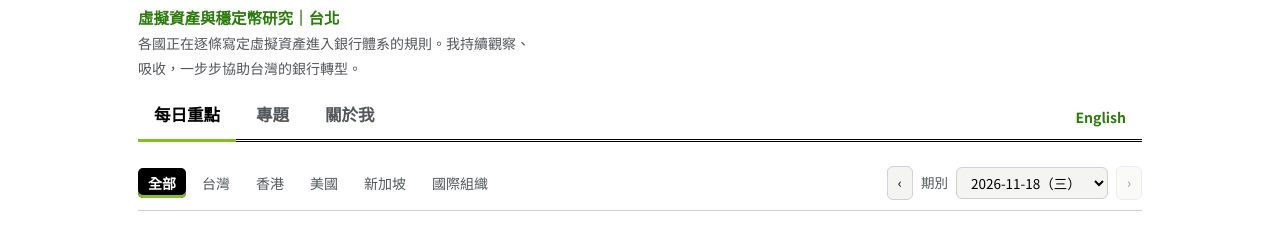
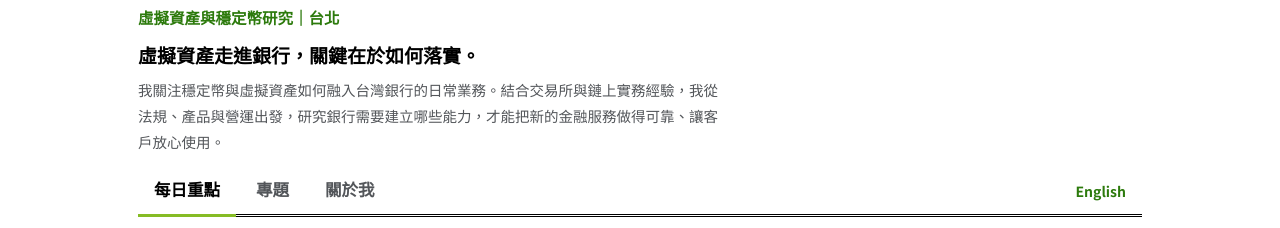
Before and after one commit to 0xdanielchen/digital-asset-brief, a plain HTML site: page index.html in a window 1280 px wide. Shown: the part 77-305 px from the top of the page. Drawn offline with Linux system fonts and the light colour scheme.

Commit message:
Update homepage headline and intro (zh/en)

```diff
--- a/index.html
+++ b/index.html
@@ -30,7 +30,11 @@ button:focus-visible,select:focus-visible,summary:focus-visible,a:focus-visible{
 .who h1{font-family:var(--display);font-weight:900;font-size:36px;line-height:1.2;margin:0}
 .who h1 span{font-size:22px;font-weight:600;margin-left:10px}
 .who .role{font-weight:700;color:var(--accent);margin-top:4px}
-.who .tag{color:var(--muted);font-size:14px;max-width:52ch}
+.who .pitch{font-family:var(--display);font-weight:600;font-size:19px;line-height:1.45;color:var(--ink);margin-top:12px;max-width:40em;text-wrap:balance}
+.who .pitch:empty{display:none}
+.who .tag{color:var(--muted);font-size:14.5px;line-height:1.8;max-width:46em;margin-top:6px}
+.who .pitch:empty + .tag{margin-top:0}
+html[lang="zh-Hant"] .who .tag{max-width:40em}
 .tabs{display:flex;flex-wrap:wrap;gap:4px;border-bottom:3px double var(--ink);width:100%}
 .tab{font:inherit;font-family:var(--display);font-weight:600;font-size:16.5px;border:0;background:none;color:var(--muted);padding:8px 16px;cursor:pointer;border-bottom:3px solid transparent;margin-bottom:-3px}
 .tab:hover{color:var(--ink)}
@@ -106,7 +110,7 @@ summary{cursor:pointer;font-size:13.5px;color:var(--accent);width:fit-content}
 .row b{display:block}
 .row .m{font-size:13px;color:var(--muted);font-variant-numeric:tabular-nums}
 .row .d{font-size:14.5px}
-@media (max-width:820px){.lead,.grid,.about,.macro .mg{grid-template-columns:1fr}.who h1{font-size:28px}.lead h2{font-size:25px}.thesis{grid-template-columns:44px 1fr}.thesis .n{font-size:32px}.tab{padding:8px 10px;font-size:15.5px}}
+@media (max-width:820px){.lead,.grid,.about,.macro .mg{grid-template-columns:1fr}.who h1{font-size:28px}.who .pitch{font-size:17px}.lead h2{font-size:25px}.thesis{grid-template-columns:44px 1fr}.thesis .n{font-size:32px}.tab{padding:8px 10px;font-size:15.5px}}
 </style>
 </head>
 <body>
@@ -115,6 +119,7 @@ summary{cursor:pointer;font-size:13.5px;color:var(--accent);width:fit-content}
     <div class="who">
       <h1 id="pname"></h1>
       <div class="role" id="prole"></div>
+      <div class="pitch" id="ppitch"></div>
       <div class="tag" id="ptag"></div>
     </div>
     <nav class="tabs" id="tabs" aria-label="Pages"></nav>
@@ -200,6 +205,7 @@ function renderMast(){
   const h = $("pname"); h.textContent = P.name || "";
   if (P.nameZh) h.appendChild(el("span",null,P.nameZh));
   $("prole").textContent = [P.title, P.location].filter(Boolean).join(t().sep);
+  $("ppitch").textContent = P.pitch || "";
   $("ptag").textContent = P.tagline || "";
   const tabs = $("tabs"); tabs.textContent = "";
   const names = ["daily"].concat((P.views || []).length ? ["views"] : [], (window.FEATURES || []).length ? ["features"] : [], ["about"]);
--- a/profile.js
+++ b/profile.js
@@ -4,7 +4,8 @@ window.PROFILE = {
   nameZh: "陳世曜",
   title: "虛擬資產與穩定幣研究",
   location: "台北",
-  tagline: "各國正在逐條寫定虛擬資產進入銀行體系的規則。我持續觀察、吸收，一步步協助台灣的銀行轉型。",
+  pitch: "虛擬資產走進銀行，關鍵在於如何落實。",
+  tagline: "我關注穩定幣與虛擬資產如何融入台灣銀行的日常業務。結合交易所與鏈上實務經驗，我從法規、產品與營運出發，研究銀行需要建立哪些能力，才能把新的金融服務做得可靠、讓客戶放心使用。",
   bio: [
     "我研究虛擬資產、穩定幣與現實世界資產代幣化如何進入傳統金融，重點放在台灣的銀行該怎麼設計業務架構。",
     "背景橫跨交易所與傳統金融：在 Binance 亞太區做過成長與研究合作，自己操作鏈上與永續合約部位，也熟悉台股的借券與 ETF 申購買回實務。這個網站是我每天的工作筆記，法規來源以主管機關原文為準。"
@@ -35,7 +36,8 @@ window.PROFILE = {
     nameZh: "",
     title: "Digital Assets & Stablecoin Research",
     location: "Taipei",
-    tagline: "Regulators are writing, clause by clause, the rules that bring digital assets into banking. I watch, absorb, and help Taiwan's banks make the shift one step at a time.",
+    pitch: "Bringing digital assets into banking starts with getting the details right.",
+    tagline: "I research how stablecoins and digital assets can fit into everyday banking in Taiwan. Drawing on my experience with exchanges and on-chain products, I explore the regulatory, product and operational capabilities banks need to deliver reliable services that customers can trust.",
     bio: [
       "I study how digital assets, stablecoins and tokenised real-world assets enter traditional finance, with a focus on how banks in Taiwan should structure these businesses.",
       "My background spans exchanges and traditional finance: growth and research partnerships at Binance APAC, my own on-chain and perpetual-futures book, and hands-on familiarity with securities lending and ETF creation and redemption in Taiwan's equity market. This site is my daily working notebook. Regulatory sources are the regulators' own texts."
```
